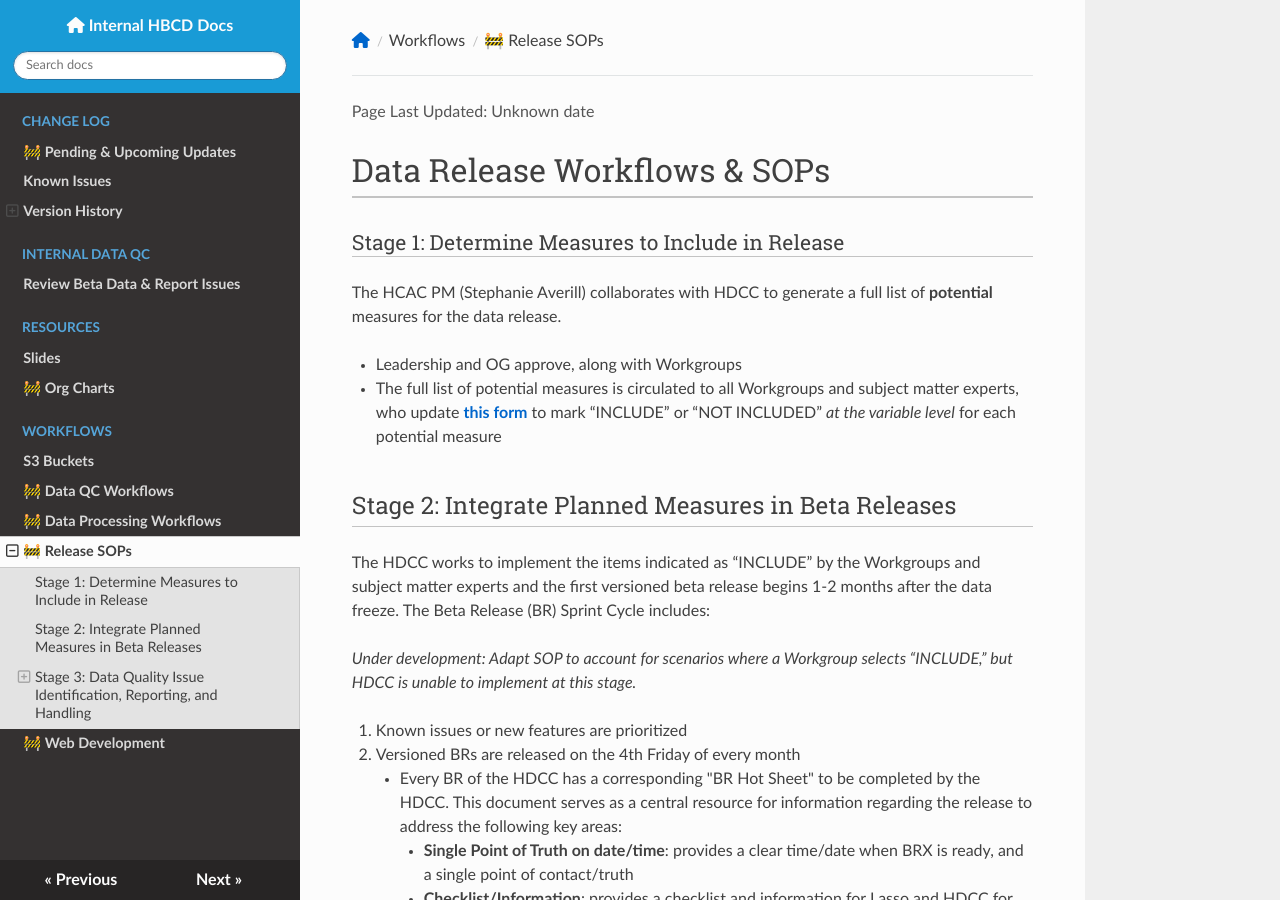
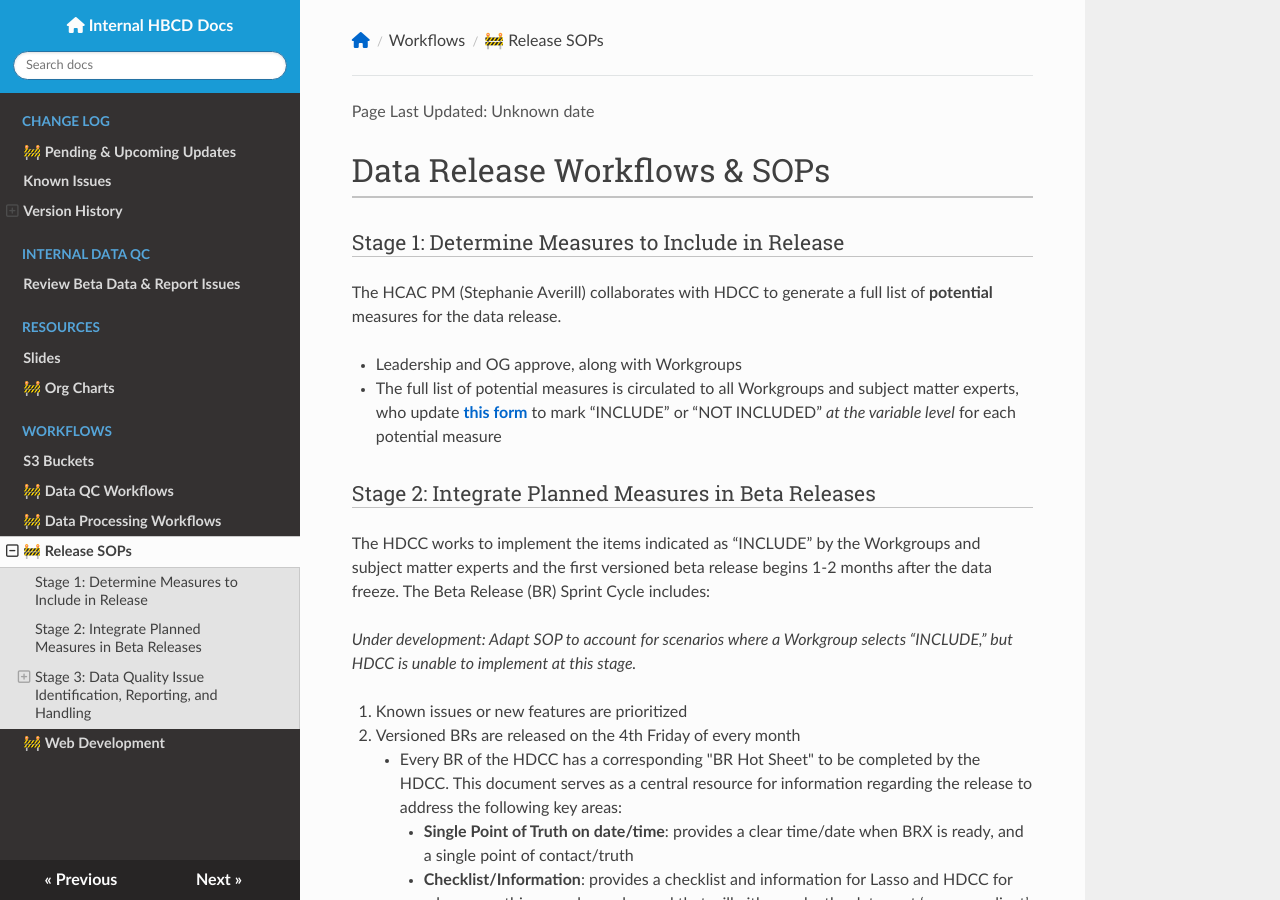
Before and after one commit to DCAN-Labs/hbcd-docs-internal, an MkDocs documentation site: the page built from docs/workflows/release-wf.md, in a window 1280 px wide and 900 px high. Built offline with MkDocs 1.6.1, drawn with Linux system fonts in a browser that asks for light colours; nearby versions of some CDN libraries.

Commit message:
fix typo

```diff
--- a/docs/workflows/release-wf.md
+++ b/docs/workflows/release-wf.md
@@ -7,7 +7,7 @@ The HCAC PM (Stephanie Averill) collaborates with HDCC to generate a full list o
  - Leadership and OG approve, along with Workgroups
  - The full list of potential measures is circulated to all Workgroups and subject matter experts, who update [this form](https://docs.google.com/spreadsheets/d/171oj0PLLtVgp5OSReBD5J6Ir4U56QQrWEwu92ZwttrM/edit?usp=sharing) to mark “INCLUDE” or “NOT INCLUDED” *at the variable level* for each potential measure
 
-## Stage 2: Integrate Planned Measures in Beta Releases
+### Stage 2: Integrate Planned Measures in Beta Releases
 
 The HDCC works to implement the items indicated as “INCLUDE” by the Workgroups and subject matter experts and the first versioned beta release begins 1-2 months after the data freeze. The Beta Release (BR) Sprint Cycle includes:
 
@@ -24,7 +24,7 @@ The HDCC works to implement the items indicated as “INCLUDE” by the Workgrou
         - Quality Assurance (QA) of the file transfer UI and Globus transfer performed
 3. Once Lasso ingestion of BR data is complete, HDCC liaison (Jen Zink) communicates this back out to the WGs to QC their data in the Lasso system
 
-## Stage 3: Data Quality Issue Identification, Reporting, and Handling
+### Stage 3: Data Quality Issue Identification, Reporting, and Handling
 
 There are 2 bins of issues with separate pipelines for reporting/handling:
 
```
